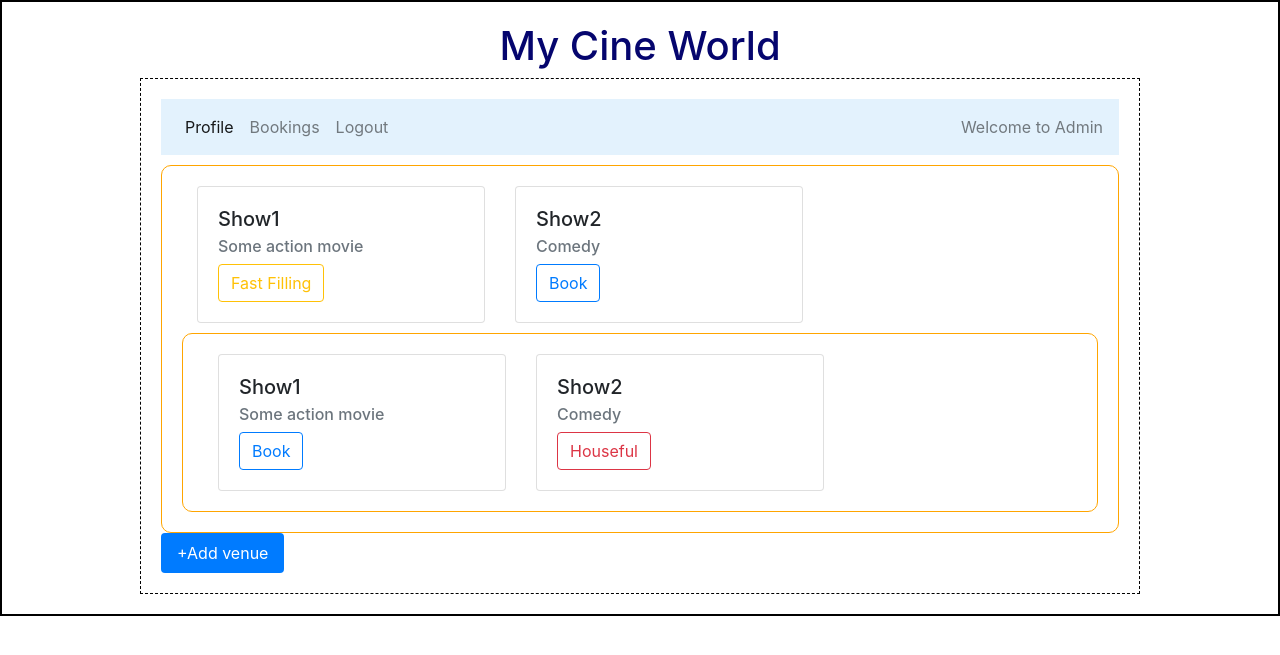
After one commit to Mehuli12345/my_ticket_show_app, a Python web app: template templates/admin_dashboard.html in a window 1280 px wide. The commit adds this page. Shown: the top 655 px of the page. Run offline with Jinja, Linux system fonts and the light colour scheme; the template is opened without the code that fills it, so the values that code supplies are empty.

Commit message:
Commit on may 15

```diff
--- a/static/styles/main.css
+++ b/static/styles/main.css
@@ -1,3 +1,40 @@
-*{
-  margin:10px;
+* {
+  margin: 0;
+  padding: 0;
+  box-sizing: border-box;
 }
+
+body {
+  font-family: Arial, sans-serif;
+  background-color: #fff;
+}
+
+.my_container {
+  border: 2px solid black;
+  padding: 20px;
+  display: flex;
+  flex-direction: column;
+  align-items: center;
+}
+
+.my_panel {
+  width: 90%;
+  max-width: 1000px; /* increased width */
+  border: 1px dashed black;
+  padding: 20px;
+}
+
+
+.outer_box {
+  border: 1px solid orange;
+  padding: 20px;
+  border-radius: 10px;
+  margin: auto;
+  text-align: left;
+  margin-top: 10px;
+}
+
+.center {
+  text-align: center;
+  color: rgb(5, 5, 110);
+}
--- /dev/null
+++ b/templates/admin_dashboard.html
@@ -0,0 +1,115 @@
+<!DOCTYPE html>
+<html>
+  <head>
+    <link rel="stylesheet" href="/static/styles/main.css">
+    <link rel="stylesheet" href="https://cdn.jsdelivr.net/npm/bootstrap@4.0.0/dist/css/bootstrap.min.css"
+          integrity="sha384-Gn5384xqQ1aoWXA+058RXPxPg6fy4IWvTNh0E263XmFcJlSAwiGgFAW/dAiS6JXm"
+          crossorigin="anonymous">
+    <title>User Dashboard</title>
+  </head>
+  <body>
+    <div class="my_container">
+      <div class="center">
+        <h1>My Cine World</h1>
+      </div>
+
+      <div class="my_panel">
+        <!-- FIXED: closed quote in style attribute -->
+        <nav class="navbar navbar-expand-lg navbar-light" style="background-color: #e3f2fd;">
+
+
+          <ul class="navbar-nav mr-auto">
+            <li class="nav-item active">
+              <a class="nav-link" href="#">Profile<span class="sr-only">(current)</span></a>
+            </li>
+            <li class="nav-item">
+              <a class="nav-link" href="#">Bookings</a>
+            </li>
+            <li class="nav-item">
+              <a class="nav-link" href="#">Logout</a>
+            </li>
+            <!-- <li class="nav-item">
+              <a class="nav-link" href="#">Pricing</a>
+            </li> -->
+          </ul>
+          <span class="navbar-text">
+            Welcome to Admin
+          </span>
+          <!-- </div> -->
+        </nav>
+        <div class ="outer_box">
+        <div class="container">
+          <div class="row">
+            <div class="col-sm">
+              <!-- One of three columns -->
+               <div class="card" style="width: 18rem;">
+              <div class="card-body">
+                <h5 class="card-title">Show1</h5>
+                <h6 class="card-subtitle mb-2 text-muted">Some action movie</h6>
+                <button type="button" class="btn btn-outline-warning">Fast Filling</button>
+                <!-- <p class="card-text">Some quick example text to build on the card title and make up the bulk of the card's content.</p> -->
+                <!-- <a href="#" class="card-link">Card link</a>
+                <a href="#" class="card-link">Another link</a> -->
+              </div>
+            </div>
+            </div>
+            <div class="col-sm">
+              <!-- One of three columns -->
+               <div class="card" style="width: 18rem;">
+              <div class="card-body">
+                <h5 class="card-title">Show2</h5>
+                <h6 class="card-subtitle mb-2 text-muted">Comedy</h6>
+                <button type="button" class="btn btn-outline-primary">Book</button>
+                <!-- <a href="#" class="card-link">Card link</a>
+                <a href="#" class="card-link">Another link</a> -->
+              </div>
+            </div>
+            </div>
+            <div class="col-sm">
+              <!-- One of three columns -->
+            </div>
+          </div>
+        </div>
+        <div class ="outer_box">
+        <div class="container">
+          <div class="row">
+            <div class="col-sm">
+              <!-- One of three columns -->
+               <div class="card" style="width: 18rem;">
+              <div class="card-body">
+                <h5 class="card-title">Show1</h5>
+                <h6 class="card-subtitle mb-2 text-muted">Some action movie</h6>
+                <button type="button" class="btn btn-outline-primary">Book</button>
+                <!-- <p class="card-text">Some quick example text to build on the card title and make up the bulk of the card's content.</p> -->
+                <!-- <a href="#" class="card-link">Card link</a>
+                <a href="#" class="card-link">Another link</a> -->
+              </div>
+            </div>
+            </div>
+            <div class="col-sm">
+              <!-- One of three columns -->
+               <div class="card" style="width: 18rem;">
+              <div class="card-body">
+                <h5 class="card-title">Show2</h5>
+                <h6 class="card-subtitle mb-2 text-muted">Comedy</h6>
+                <button type="button" class="btn btn-outline-danger">Houseful</button>
+                <!-- <a href="#" class="card-link">Card link</a>
+                <a href="#" class="card-link">Another link</a> -->
+              </div>
+            </div>
+            </div>
+            <div class="col-sm">
+              <!-- One of three columns -->
+            </div>
+          </div>
+        </div>
+      </div>
+      </div>
+      <button type="button" style="background-color: #007bff; color: white; border: none; padding: 8px 16px; border-radius: 4px;"
+        data-toggle="collapse" data-target="#navbarText" aria-controls="navbarText" aria-expanded="false" aria-label="Toggle navigation">
+        +Add venue
+      </button>
+
+    </div>
+  </body>
+</html>
```
Also changed, not shown: templates/login.html (+34 -1 lines), templates/signup.html (+48 -1 lines).
